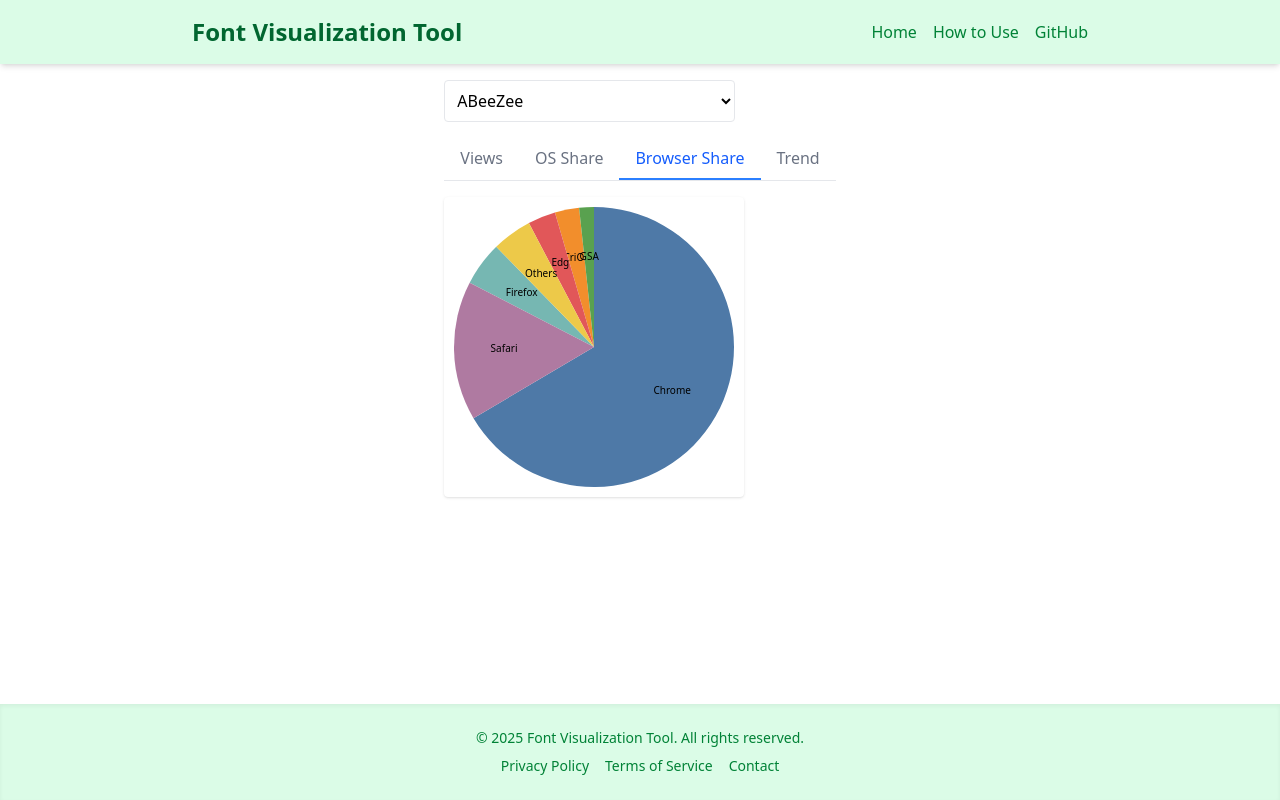
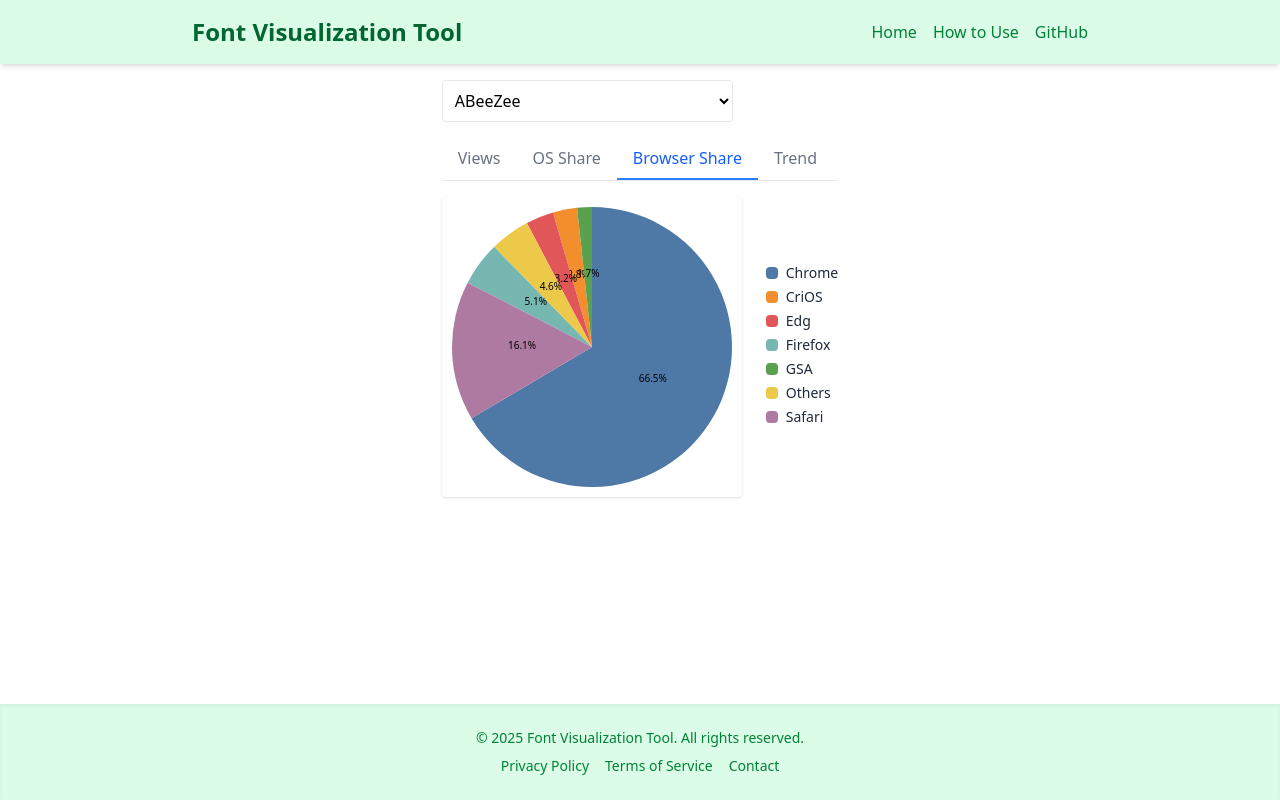
Before and after one commit to minmmmmin/font, a React (Vite) app: page / in a window 1280 px wide. Both pictures are taken after a click on the button "Browser Share". Built offline with nearby package versions, Linux system fonts and the light colour scheme.

Commit message:
レジェンドの追加

```diff
--- a/src/components/graphs/BrowserShareGraph.jsx
+++ b/src/components/graphs/BrowserShareGraph.jsx
@@ -5,7 +5,7 @@ const BrowserShareGraph = ({ data }) => {
 
   const pieData = Object.entries(data.viewsByBrowser)
     .map(([browser, ratio]) => ({ browser, ratio }))
-    .filter((d) => d.ratio > 0.01); // 1%以上のみ表示
+    .filter((d) => d.ratio > 0.01); // 1%以上を抽出（任意）
 
   const width = 300;
   const height = 300;
@@ -20,30 +20,43 @@ const BrowserShareGraph = ({ data }) => {
     .arc()
     .innerRadius(0)
     .outerRadius(radius - 10);
-  const labelArc = d3
-    .arc()
-    .innerRadius(radius * 0.6)
-    .outerRadius(radius * 0.6);
 
   return (
+    <div className="flex flex-col sm:flex-row gap-6">
+      {/* 円グラフ */}
       <svg width={width} height={height} className="bg-white shadow rounded">
         <g transform={`translate(${width / 2}, ${height / 2})`}>
           {pie(pieData).map((d, i) => (
             <g key={i}>
+              {/* 扇形 */}
               <path d={arc(d)} fill={color(d.data.browser)} />
+              {/* 円グラフ中央ラベル */}
               <text
-              transform={`translate(${labelArc.centroid(d)})`}
+                transform={`translate(${arc.centroid(d)})`}
                 textAnchor="middle"
-              alignmentBaseline="middle"
                 fontSize="10"
                 fill="#000"
               >
-              {d.data.browser}
+                {(d.data.ratio * 100).toFixed(1)}%
               </text>
             </g>
           ))}
         </g>
       </svg>
+
+      {/* レジェンド */}
+      <div className="flex flex-col justify-center">
+        {pieData.map((d, i) => (
+          <div key={i} className="flex items-center gap-2 text-sm mb-1">
+            <span
+              className="inline-block w-3 h-3 rounded"
+              style={{ backgroundColor: color(d.browser) }}
+            ></span>
+            <span className="text-gray-800">{d.browser}</span>
+          </div>
+        ))}
+      </div>
+    </div>
   );
 };
 
```
Lines whose indentation alone changed are shown as unchanged.
